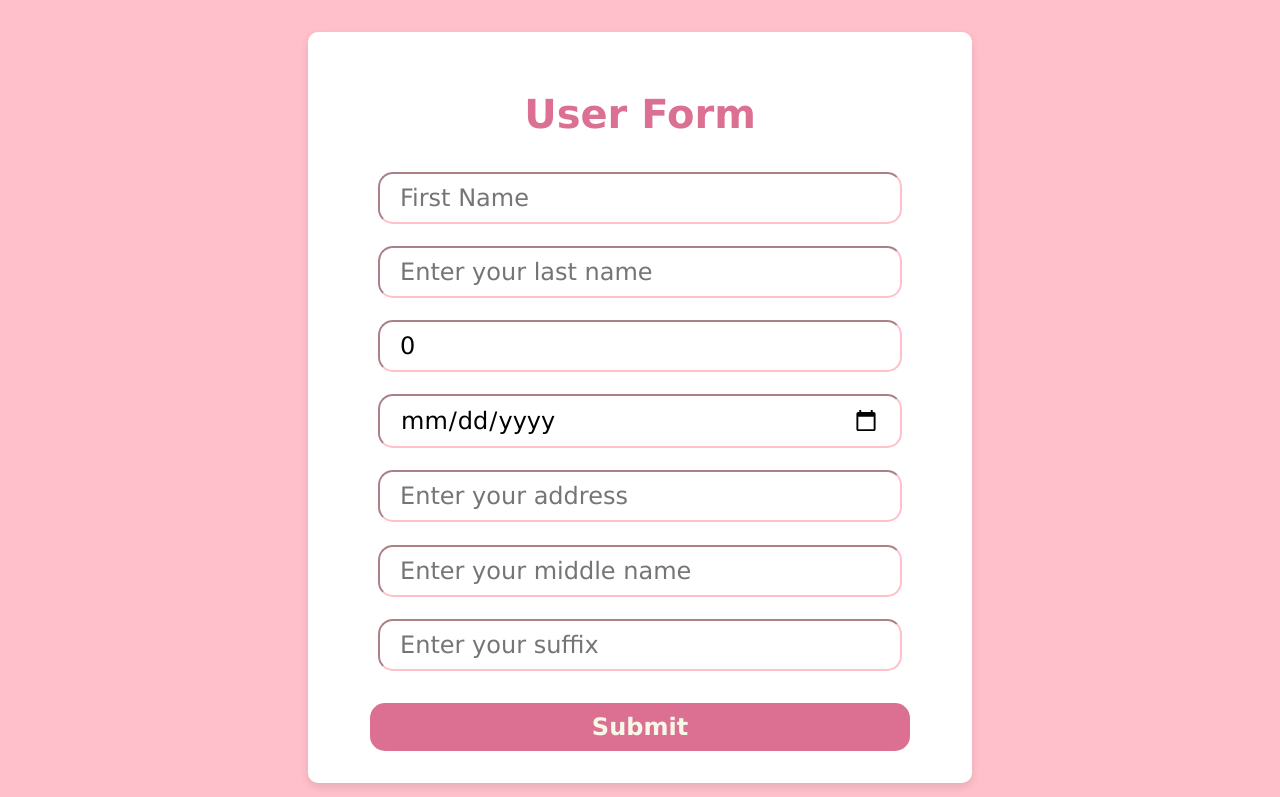
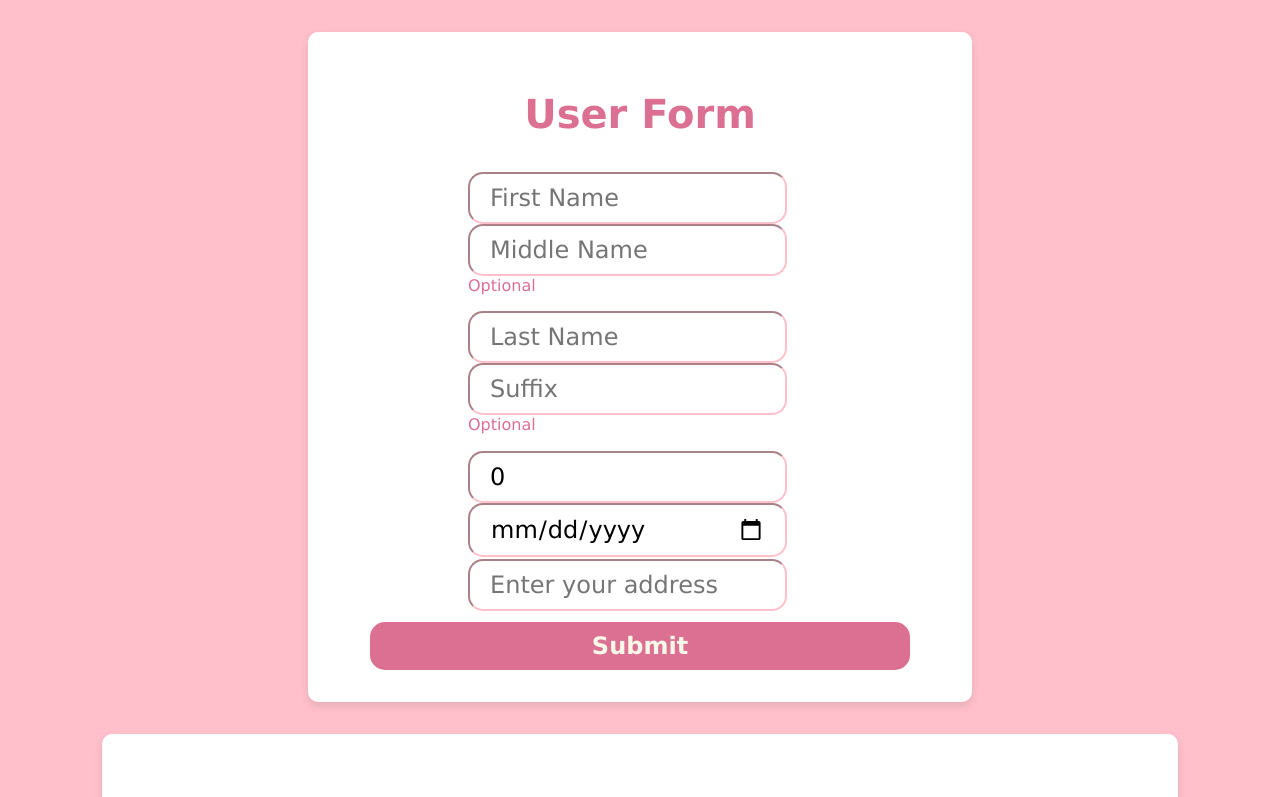
Before and after one commit to carbonaraissogood/Learning_React, a React (Vite) app: page / in a window 1280 px wide. Shown: the top 797 px of the page. Built offline with nearby package versions, Linux system fonts and the light colour scheme.

Commit message:
style: enhance input layout and validation messages in UserFormV2 component

```diff
--- a/src/UserFormV2.jsx
+++ b/src/UserFormV2.jsx
@@ -2,7 +2,8 @@ import { useState } from "react";
 import styles from './UserFormV2.module.css';
 
 function UserFormV2() {
-  const [formData, setFormData] = useState({
+  const [formData, setFormData] = useState(
+    {
       firstName: '',
       lastName: '',
       age: 0,
@@ -10,7 +11,8 @@ function UserFormV2() {
       address: '',
       middleName: '',
       suffix: ''
-  })
+    }
+)
 
   const [forms, setForms] = useState([]);
 
@@ -198,7 +200,11 @@ function UserFormV2() {
             <h1>User Form</h1>
 
             <div className={styles.inputGroup}>
+
+              <div className={styles.nameInput}>
+                <div className={styles.inputContainer}>
                   <input
+                    className={styles.firstName}
                     type="text"
                     name="firstName"
                     value={formData.firstName}
@@ -207,39 +213,71 @@ function UserFormV2() {
                   />
 
                   {!isFNameFilled && (
-                <p>Please enter your first name.</p>
+                    <p className={styles.warning}>Please enter your first name.</p>
                   )}
+                </div>
 
-              <br />
+                <div className={styles.inputContainer}>
 
                   <input
+                    className={styles.middleName}
+                    type="text"
+                    name="middleName"
+                    placeholder="Middle Name"
+                    value={formData.middleName}
+                    onChange={handleFormDataChange}
+                  />
+
+                  <p className={styles.optionalMessage}>Optional</p>
+                </div>
+
+                <div  className={styles.inputContainer}>
+                  <input
+                    className={styles.lastName}
                     type="text"
                     name="lastName"
-                placeholder="Enter your last name"
+                    placeholder="Last Name"
                     value={formData.lastName}
                     onChange={handleFormDataChange}
                   />
 
                   {!isLNameFilled && (
-                <p>Please enter your last name.</p>
+                    <p className={styles.warning}>Please enter your last name.</p>
                   )}
+                </div>
 
-              <br />
+                <div  className={styles.inputContainer}>
+                  <input
+                    className={styles.suffix}
+                    type="text"
+                    name="suffix"
+                    placeholder="Suffix"
+                    value={formData.suffix}
+                    onChange={handleFormDataChange}
+                  />
 
+                  <p className={styles.optionalMessage}>Optional</p>
+                </div>
+
+              </div>
+
+              <div className={styles.ageAndBirthdate}>
+
+                <div  className={styles.inputContainer}>
                   <input
                     type="number"
                     name="age"
-                placeholder="Enter your age"
+                    placeholder="Age"
                     value={formData.age}
                     onChange={handleFormDataChange}
                   />
 
                   {!isAgeFilled && (
-                <p>Please enter your age.</p>
+                    <p className={styles.warning}>Please enter your age.</p>
                   )}
+                </div>
 
-              <br />
-
+                <div  className={styles.inputContainer}>
                   <input
                     type="date"
                     name="birthdate"
@@ -249,12 +287,14 @@ function UserFormV2() {
                   />
 
                   {!isBirthdateFilled && (
-                <p>Please enter your birthdate.</p>
+                    <p className={styles.warning}>Please enter your birthdate.</p>
                   )}
+                </div>
+              </div>
 
-              <br />
-
+              <div  className={styles.inputContainer}>
                 <input
+                  className={styles.address}
                   type="text"
                   name="address"
                   placeholder="Enter your address"
@@ -263,30 +303,9 @@ function UserFormV2() {
                 />
 
                 {!isAddressFilled && (
-                <p>Please enter your address.</p>
+                  <p className={styles.warning}>Please enter your address.</p>
                 )}
-
-              <br />
-
-              <input
-                type="text"
-                name="middleName"
-                placeholder="Enter your middle name"
-                value={formData.middleName}
-                onChange={handleFormDataChange}
-              />
-
-              <br />
-
-              <input
-                type="text"
-                name="suffix"
-                placeholder="Enter your suffix"
-                value={formData.suffix}
-                onChange={handleFormDataChange}
-              />
-
-              <br />
+              </div>
 
               <button className={styles.submitButton} onClick={handleSubmit}>Submit</button>
             </div>
@@ -325,6 +344,8 @@ function UserFormV2() {
                         <td>{form.middleName || 'N/A'}</td>
                         <td>{form.lastName}</td>
                         <td>{form.suffix || 'N/A'}</td>
+
+
                         <td>{form.age}</td>
                         <td>{form.birthdate}</td>
                         <td>{form.address}</td>
@@ -361,48 +382,90 @@ function UserFormV2() {
 
                     {isEditModalOpen && isEditing && index===editIndex && (
                       <div className={styles.modalOverlay}>
+                        <div className={styles.modalContent}>
+                          <div className={styles.modalInputGroup}>
 
-                        <div className={styles.modalContent}>
-
-                          <div className={styles.modalInputGroup}>
                             <h1>Edit User Information</h1>
 
+                            <div className={styles.inputGroup}>
+                              <div className={styles.nameInput}>
+
+                                <div className={styles.editContainer}>
                                   <input
+                                    className={styles.firstName}
                                     type="text"
                                     name="firstName"
-                              placeholder="Enter your first name"
                                     value={editFormData.firstName}
+                                    onChange={handleEditFormChange}
+                                    placeholder="First Name"
+                                  />
+
+                                  {!isEditFNameFilled && (
+                                    <p className={styles.warning}>Please enter your first name.</p>
+                                  )}
+                                </div>
+
+                                <div className={styles.editContainer}>
+
+                                  <input
+                                    className={styles.editMiddleName}
+                                    type="text"
+                                    name="middleName"
+                                    placeholder="Middle Name"
+                                    value={editFormData.middleName}
                                     onChange={handleEditFormChange}
                                   />
 
-                            {!isEditFNameFilled && (
-                              <p>Please enter your first name.</p>
-                            )}
+                                  <p className={styles.optionalMessage}>Optional</p>
+                                </div>
 
+                                <div  className={styles.editContainer}>
                                   <input
+                                    className={styles.lastName}
                                     type="text"
                                     name="lastName"
-                              placeholder="Enter your last name"
+                                    placeholder="Last Name"
                                     value={editFormData.lastName}
                                     onChange={handleEditFormChange}
                                   />
 
                                   {!isEditLNameFilled && (
-                              <p>Please enter your last name.</p>
+                                    <p className={styles.warning}>Please enter your last name.</p>
                                   )}
+                                </div>
 
+                                <div  className={styles.editContainer}>
+                                  <input
+                                    className={styles.suffix}
+                                    type="text"
+                                    name="suffix"
+                                    placeholder="Suffix"
+                                    value={editFormData.suffix}
+                                    onChange={handleEditFormChange}
+                                  />
+
+                                  <p className={styles.optionalMessage}>Optional</p>
+                                </div>
+
+                              </div>
+
+                              <div className={styles.ageAndBirthdate}>
+
+                                <div  className={styles.editContainer}>
                                   <input
                                     type="number"
                                     name="age"
-                              placeholder="Enter your age"
+                                    placeholder="Age"
                                     value={editFormData.age}
                                     onChange={handleEditFormChange}
                                   />
 
                                   {!isEditAgeFilled && (
-                              <p>Please enter your age.</p>
+                                    <p className={styles.warning}>Please enter your age.</p>
                                   )}
+                                </div>
 
+                                <div  className={styles.editContainer}>
                                   <input
                                     type="date"
                                     name="birthdate"
@@ -412,10 +475,14 @@ function UserFormV2() {
                                   />
 
                                   {!isEditBirthdateFilled && (
-                              <p>Please enter your birthdate.</p>
+                                    <p className={styles.warning}>Please enter your birthdate.</p>
                                   )}
+                                </div>
+                              </div>
 
+                              <div  className={styles.editContainer}>
                                 <input
+                                  className={styles.address}
                                   type="text"
                                   name="address"
                                   placeholder="Enter your address"
@@ -424,27 +491,10 @@ function UserFormV2() {
                                 />
 
                                 {!isEditAddressFilled && (
-                              <p>Please enter your address.</p>
+                                  <p className={styles.warning}>Please enter your address.</p>
                                 )}
-
-                            <input
-                              type="text"
-                              name="middleName"
-                              placeholder="Enter your middle name"
-                              value={editFormData.middleName}
-                              onChange={handleEditFormChange}
-                            />
-
-                            <input
-                              type="text"
-                              name="suffix"
-                              placeholder="Enter your suffix"
-                              value={editFormData.suffix}
-                              onChange={handleEditFormChange}
-                            />
-
-                            <br />
-
+                              </div>
+                            </div>
                           </div>
 
                           <button className={styles.cancelEditButton} onClick={() => setIsEditing(false)}>Cancel</button>
```
Lines whose indentation alone changed are shown as unchanged.
